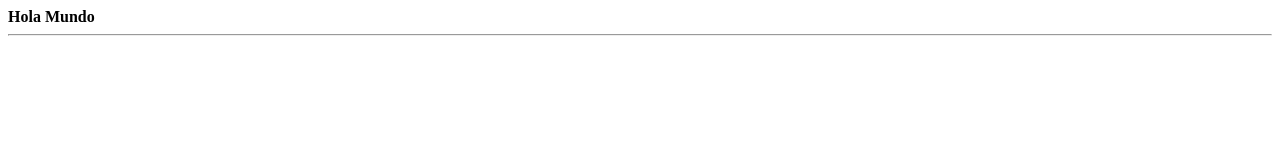
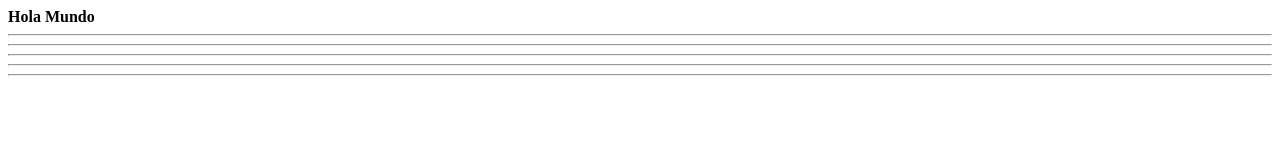
Before and after one commit to crimaco197/GraficaInteractiva, a plain HTML site: page public_html/index.html in a window 1280 px wide. Drawn offline with Linux system fonts and the light colour scheme.

Commit message:
Espacios en Index

```diff
--- a/public_html/index.html
+++ b/public_html/index.html
@@ -12,8 +12,6 @@ and open the template in the editor.
     </head>
     <body>
         <div> <b>Hola Mundo</b></div>
-        <hr>
-
-
+        <hr>   <hr><hr><hr><hr>
     </body>
 </html>
```
